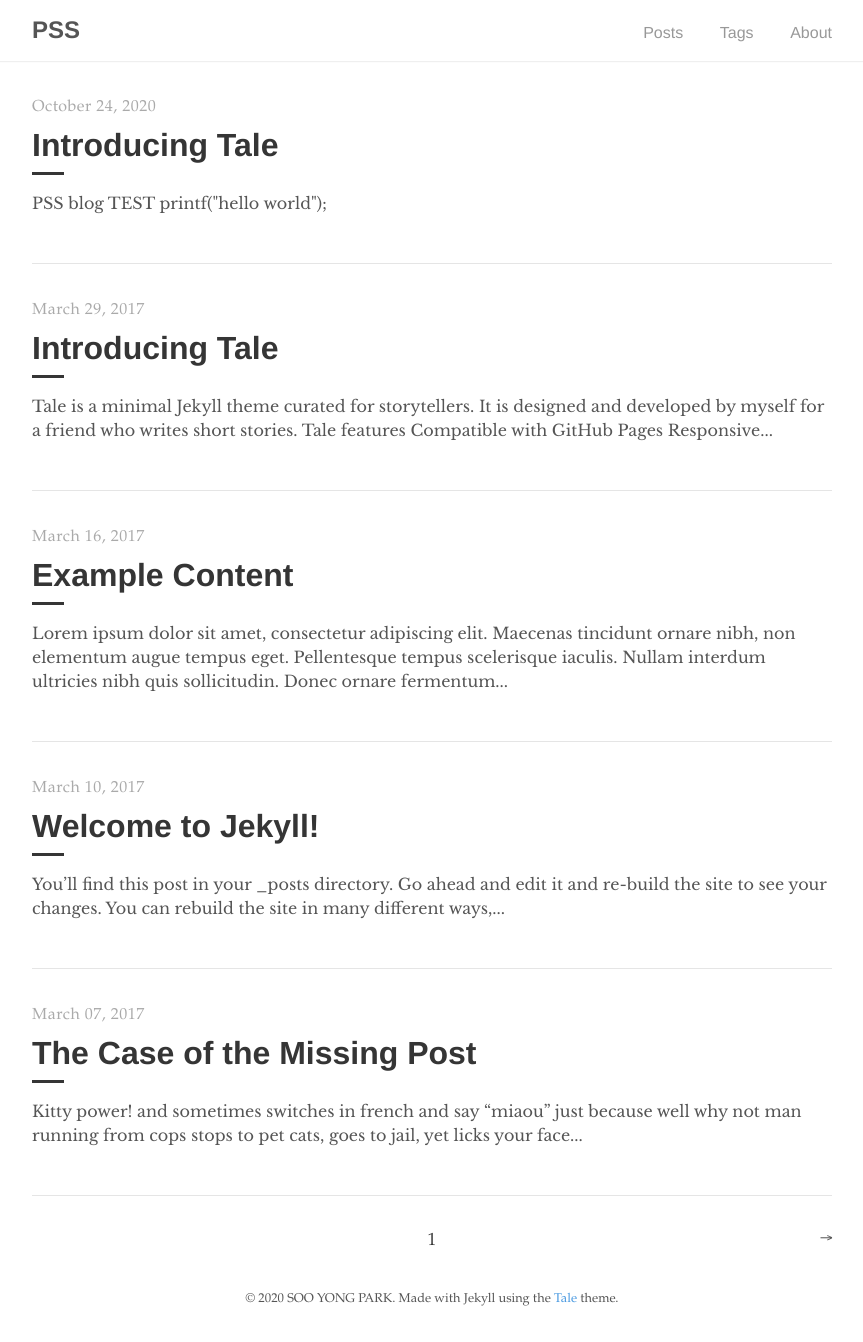
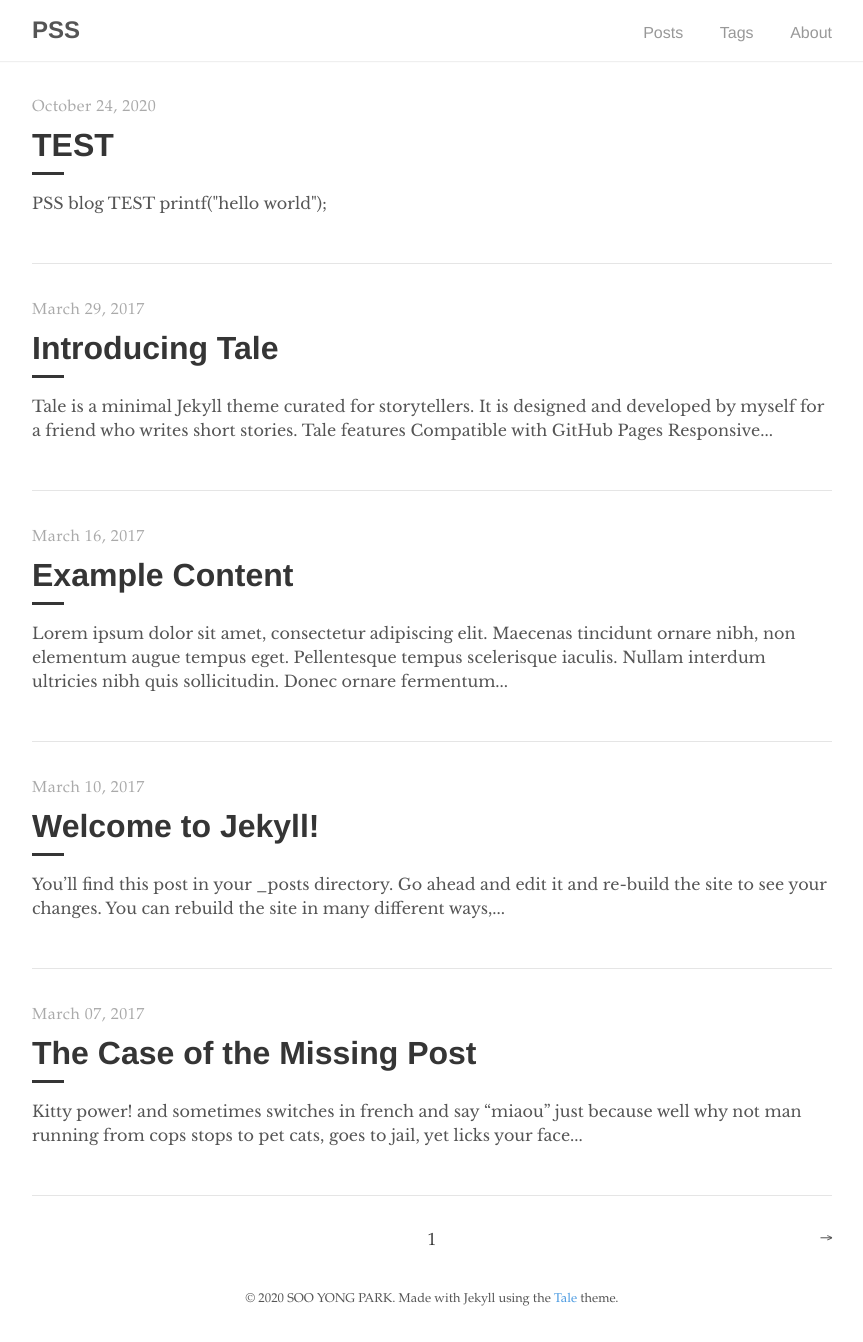
Before and after one commit to adrenalin94/PSS, a Jekyll site: the page built from index.html, in a window 1280 px wide. Shown: the whole page, without its empty margins (208-1071 px from the left). Built offline with Jekyll 4.4.1, drawn with Linux system fonts in a browser that asks for light colours; the list of posts is cut into pages by our own code.

Commit message:
modify page title

```diff
--- a/_posts/2020-10-24-test.md
+++ b/_posts/2020-10-24-test.md
@@ -1,7 +1,7 @@
 ---
 layout: post
-title:  "Introducing Tale"
-author: "Chester"
+title:  "TEST"
+author: "PSY"
 comments: true
 tags: Study
 ---
```
